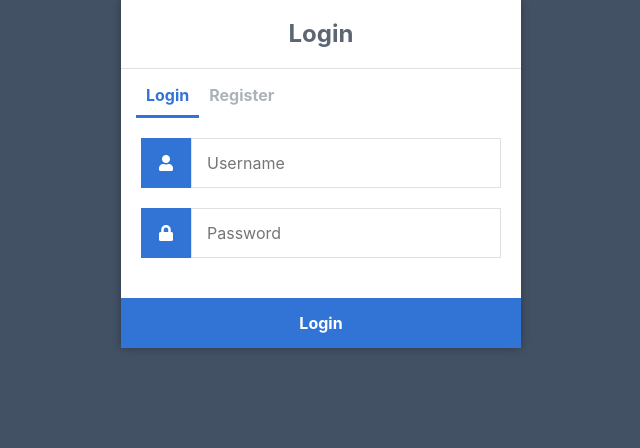
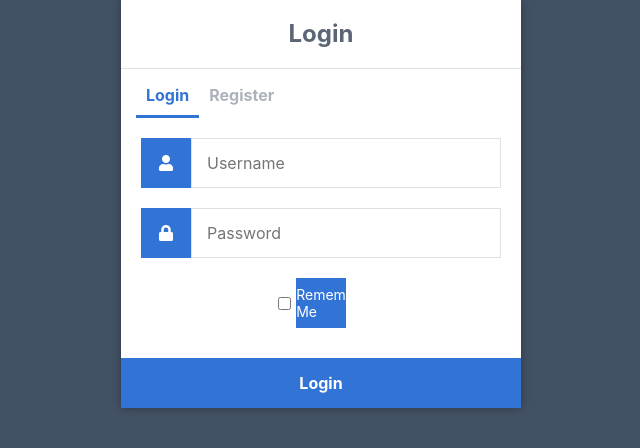
Before and after one commit to Amanteloca/WatchDog, a Flask app: page /pythonlogin/ in a window 1280 px wide. Shown: the part 101-549 px from the top of the page, without its empty margins (319-959 px from the left). Run offline with Flask 3, Linux system fonts and the light colour scheme; some libraries are stand-ins or nearby versions.

Commit message:
remember me check box implemented

```diff
--- a/templates/index.html
+++ b/templates/index.html
@@ -22,6 +22,12 @@
                 <i class="fas fa-lock"></i>
             </label>
             <input type="password" name="password" placeholder="Password" id="password" required>
+
+            <!-- Add the "Remember Me" checkbox -->
+            <label for="remember">
+                <input type="checkbox" name="remember" id="remember"> Remember Me
+            </label>
+
             <div class="msg">{{ msg }}</div>
             <input type="submit" value="Login">
         </form>
```
Lines whose indentation alone changed are shown as unchanged.
